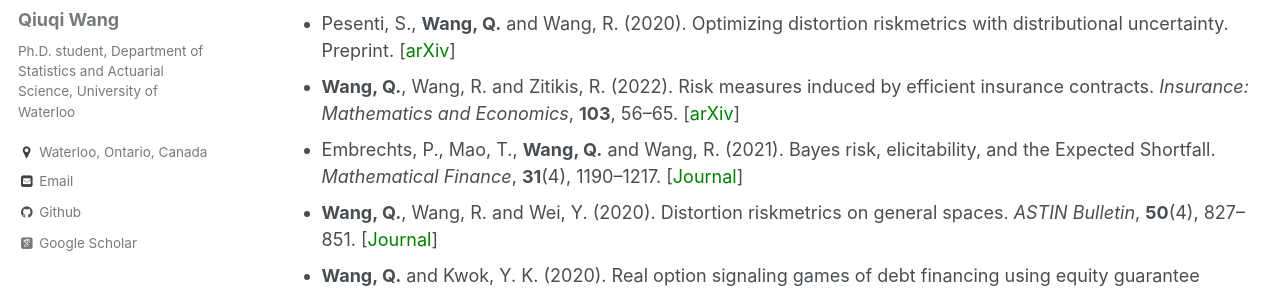
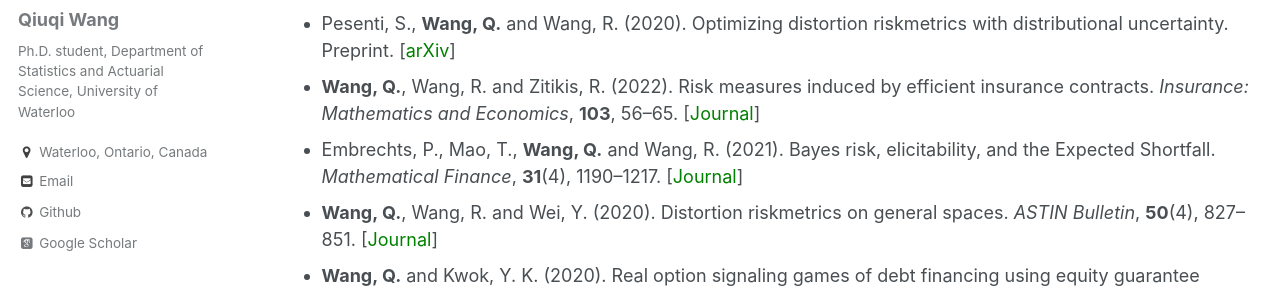
Before and after one commit to qwangan/qwangan.github.io, a Jekyll site: the page built from _pages/publications.md, in a window 1280 px wide. Shown: the part 253-545 px from the top of the page. Built offline with Jekyll 4.4.1, drawn with Linux system fonts in a browser that asks for light colours; some web fonts are replaced.

Commit message:
Update publications.md

```diff
--- a/_pages/publications.md
+++ b/_pages/publications.md
@@ -8,7 +8,7 @@
 * **Wang, Q.**, Wang, R. and Ziegel, J. (2022). E-backtesting. Preprint. [[<span style="color:green">arXiv</span>]](https://arxiv.org/abs/2209.00991).
 * Han, X., **Wang, Q.**, Wang, R. and Xia, J. (2021). Cash-subadditive risk measures without quasi-convexity. Preprint. [[<span style="color:green">arXiv</span>]](https://arxiv.org/abs/2110.12198#)
 * Pesenti, S., **Wang, Q.** and Wang, R. (2020). Optimizing distortion riskmetrics with distributional uncertainty. Preprint. [[<span style="color:green">arXiv</span>]](http://arxiv.org/abs/2011.04889)
-* **Wang, Q.**, Wang, R. and Zitikis, R. (2022). Risk measures induced by efficient insurance contracts. *Insurance: Mathematics and Economics*, **103**, 56--65. [[<span style="color:green">arXiv</span>]](https://doi.org/10.1016/j.insmatheco.2022.01.003)
+* **Wang, Q.**, Wang, R. and Zitikis, R. (2022). Risk measures induced by efficient insurance contracts. *Insurance: Mathematics and Economics*, **103**, 56--65. [[<span style="color:green">Journal</span>]](https://doi.org/10.1016/j.insmatheco.2022.01.003)
 * Embrechts, P., Mao, T., **Wang, Q.** and Wang, R. (2021). Bayes risk, elicitability, and the Expected Shortfall. *Mathematical Finance*, **31**(4), 1190--1217. [[<span style="color:green">Journal</span>]](https://onlinelibrary.wiley.com/doi/full/10.1111/mafi.12313)
 * **Wang, Q.**, Wang, R. and Wei, Y.  (2020). Distortion riskmetrics on general spaces. *ASTIN Bulletin*, **50**(4), 827--851. [[<span style="color:green">Journal</span>]](https://doi.org/10.1017/asb.2020.14)
 * **Wang, Q.** and Kwok, Y. K. (2020). Real option signaling games of debt financing using equity guarantee swaps. *International Journal of Theoretical and Applied Finance*, **23**(5), 2050036. [[<span style="color:green">Journal</span>]](https://doi.org/10.1142/S0219024920500363)
```
